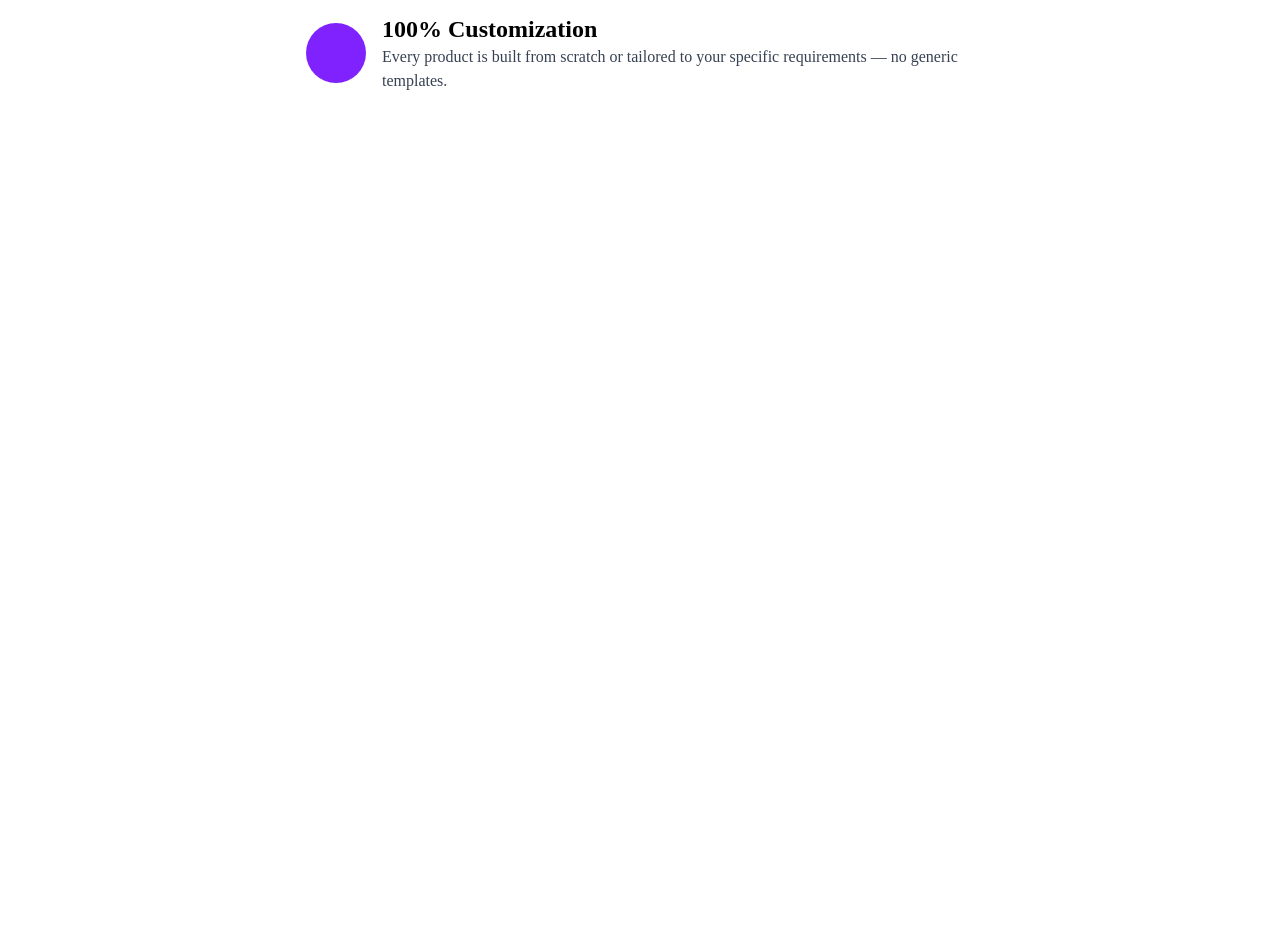
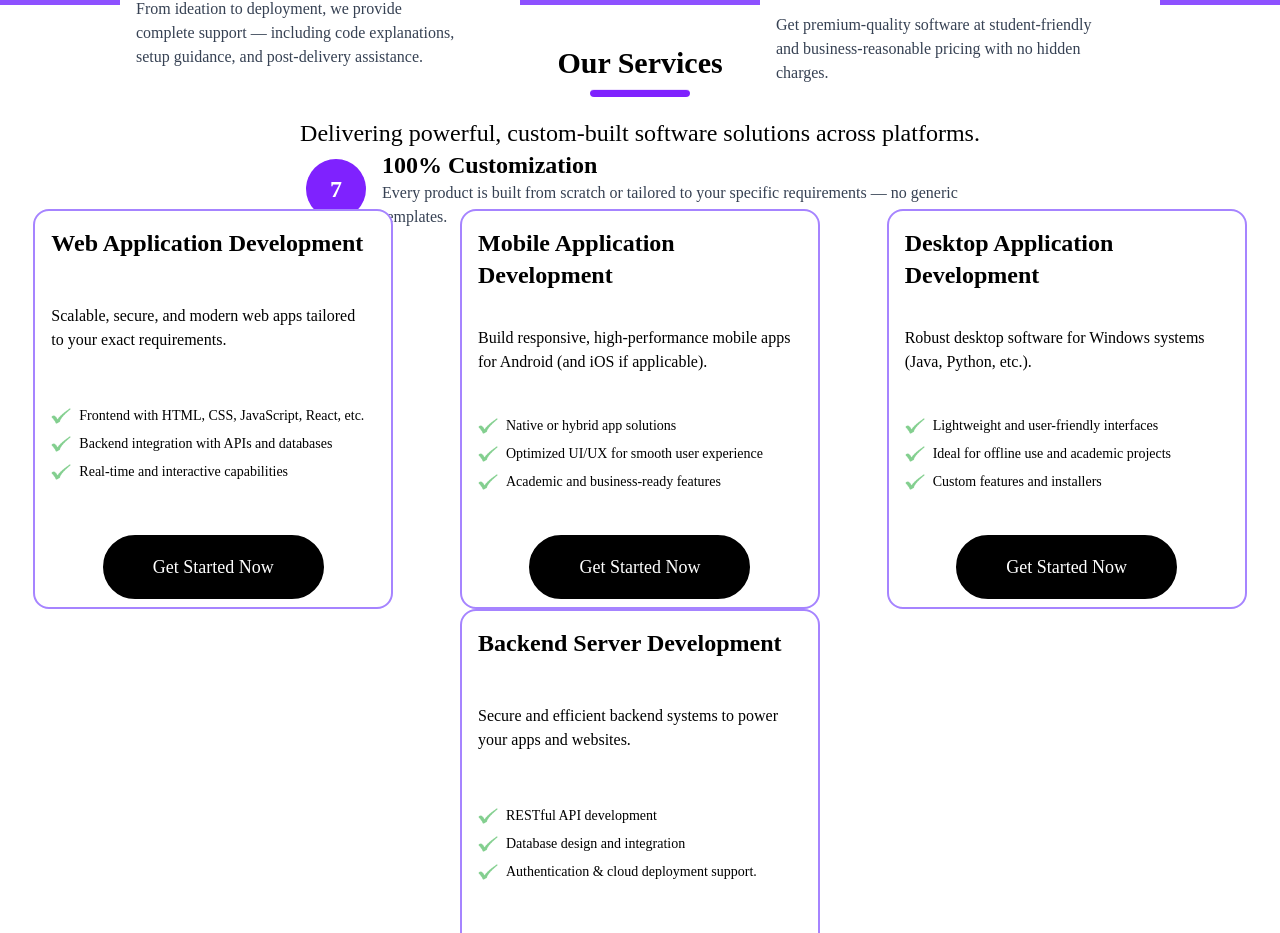
Before and after one commit to themaive/maive, a React (Vite) app: page / in a window 1280 px wide. Shown: the part 1847-2780 px from the top of the page. Before the commit the page ends 1972 px from the top, so only its background shows below. Built offline with nearby package versions, Linux system fonts and the light colour scheme.

Commit message:
Added 'Our services' section

```diff
--- a/src/components/ButtonWithText.jsx
+++ b/src/components/ButtonWithText.jsx
@@ -2,9 +2,9 @@ import React from 'react'
 
 function ButtonWithText({title, icon}) {
   return (
-    <a href="#" className='flex justify-center items-center w-fit px-20 py-4 rounded-full bg-black text-lg hover:text-black hover:bg-white transition-colors'>
-        <span className='mx-2'>{title}</span>
-        <i className={`fas fa-${icon}`}></i>
+    <a href="#" className='flex justify-center items-center border-2 border-black hover:border-2 hover:border-violet-500 w-max px-10 py-4 rounded-full bg-black text-lg hover:text-black hover:bg-white transition-colors'>
+        <span className='mx-2 capitalize'>{title}</span>
+        {icon && <i className={`fas fa-${icon}`}></i>}
     </a>
   )
 }
--- /dev/null
+++ b/src/components/DividerWithBackground.jsx
@@ -0,0 +1,9 @@
+import React from 'react'
+
+function DividerWithBackground() {
+  return (
+    <div className='h-20 bg-violet-500'></div>
+  )
+}
+
+export default DividerWithBackground
--- /dev/null
+++ b/src/components/ServiceCard.jsx
@@ -0,0 +1,35 @@
+import React, { useState } from 'react'
+import ButtonWithText from './ButtonWithText'
+import listImage from '../assets/tick.png';
+
+function ServiceCard({service}) {
+
+  return (
+    <div className='w-90 bg-white h-100 p-4 py-2 flex justify-between align-center flex-col border-2 border-violet-400 rounded-2xl cursor-default hover:bg-violet-600 transition-colors text-black hover:text-white'>
+      <h2 className="my-2 text-2xl font-semibold text-auto capitalize w-80 ">{service.service}</h2>
+      <p className="w-80 font-normal">{service.description}</p>
+
+      <ul className='w-full py-2'>
+        {/* <li className='flex justify-start items-start w-full text-sm'>
+          <img src={listImage} alt="" className="w-5 me-2" />
+          Frontend with HTML, CSS, JavaScript, React, etc.
+        </li> */}
+       {service.services.map((item) => (
+         <li key={item.id} className='my-2 flex justify-start items-start w-full text-sm'>
+          <img src={listImage} alt="" className="w-5 me-2" />
+          {item.title}
+        </li>
+       ))}
+
+
+
+      </ul>
+
+        <div className="self-center text-white">
+          <ButtonWithText title={"get started now"}></ButtonWithText>
+        </div>
+    </div>
+  )
+}
+
+export default ServiceCard
--- a/src/components/VSpacer.jsx
+++ b/src/components/VSpacer.jsx
@@ -2,7 +2,7 @@ import React from 'react'
 
 function VSpacer({height}) {
   return (
-    <div className={`min-w-auto min-h-${height} bg-black`} style={{minHeight:`calc(1rem * ${height})`}}></div>
+    <div className={`min-w-auto min-h-${height} bg-transparent`} style={{minHeight:`calc(1rem * ${height})`}}></div>
   )
 }
 
--- a/src/components/WhyCard.jsx
+++ b/src/components/WhyCard.jsx
@@ -6,10 +6,12 @@ function WhyCard({ item, isLast }) {
 
     return (
         <div className={`${style} m-4`}>
-            <div className='w-15 h-15 bg-violet-600 rounded-full'></div>
+            <div className='w-15 h-15 bg-violet-600 rounded-full flex justify-center items-center'>
+                <h2 className="font-semibold text-2xl text-white">{item.id + 1}</h2>
+            </div>
 
             <div className={`${isLast ? 'w-2/4' : ''}`}>
-                    <h2 className={`${isLast ? 'ms-4 w-fit' : 'w-80  my-4'} text-2xl text-black font-bold capitalize`}>{item.title}</h2>
+                    <h2 className={`${isLast ? 'ms-4 w-fit' : 'w-60  my-4'} text-2xl text-black font-bold capitalize`}>{item.title}</h2>
                 <p className={`
                     ${isLast ? 'ms-4' : 'w-80'} text-m font-medium text-gray-700`}>{item.description}</p>
             </div>
--- a/src/pages/HomePage.jsx
+++ b/src/pages/HomePage.jsx
@@ -4,7 +4,10 @@ import VSpacer from '../components/VSpacer'
 import ButtonWithText from '../components/ButtonWithText'
 import HeadingWithBottomBorder from '../components/HeadingWithBottomBorder'
 import WhyCard from '../components/WhyCard'
+import ServiceCard from '../components/ServiceCard'
+import DividerWithBackground from '../components/DividerWithBackground'
 
+import services from '../services/services_data.json';
 import data from '../services/why_choose_us.json';
 
 function HomePage() {
@@ -13,14 +16,16 @@ function HomePage() {
       <Header />
       <Banner />
       <div className="-z-40 bg-blue-400 absolute top-2/4 left-2/4 rounded-full blur-3xl" style={{
-        width:'50rem',
-        height:'50rem',
-        transform:'translate(-50%, -50%)',}}
+        width: '50rem',
+        height: '50rem',
+        transform: 'translate(-50%, -50%)',
+      }}
       ></div>
 
-
-
+      <DividerWithBackground />
       <WhyChooseUs></WhyChooseUs>
+      <DividerWithBackground />
+      <OurServices></OurServices>
     </div>
   )
 }
@@ -35,7 +40,7 @@ function Banner() {
       <h4 className='w-2/4 text-2xl text-center mt-10'>
         Build faster, smarter, and bolder with our cutting-edge solutions designed for the future of <br /> digital transformation
       </h4>
-        <VSpacer height={5}/>
+      <VSpacer height={5} />
       <ButtonWithText title={'Start you project'} icon={'angles-right'}></ButtonWithText>
       <VSpacer height={2} />
       <h5 className='text-lg'>Looking for pre-build projects? &nbsp;
@@ -47,14 +52,14 @@ function Banner() {
   )
 }
 
-function WhyChooseUs () {
-  return <section className='h-screen py-10 flex justify-around items-center flex-col'>
+function WhyChooseUs() {
+  return <section className='cursor-default h-screen py-10 flex justify-around items-center flex-col'>
     <HeadingWithBottomBorder heading={'why choose us?'}></HeadingWithBottomBorder>
 
     <section className="container mx-auto flex justify-around items-center flex-wrap">
       {
-        data.map((item)=> (
-          <WhyCard key={item.id} item={item} isLast={item.id == data.length - 1}/>
+        data.map((item) => (
+          <WhyCard key={item.id} item={item} isLast={item.id == data.length - 1} />
         ))
       }
     </section>
@@ -62,4 +67,25 @@ function WhyChooseUs () {
   </section>
 }
 
+function OurServices() {
+  return <section className='mx-auto container w-full py-10 h-screen'>
+    <div className="flex justify-center items-center flex-col">
+      <HeadingWithBottomBorder heading={"our services"}></HeadingWithBottomBorder>
+      <h4 className="my-5 font-medium text-black text-2xl">Delivering powerful, custom-built software solutions across platforms.</h4>
+    </div>
+
+    <div className="flex justify-around items-center flex-wrap py-10">
+      {
+        services.map((item) => (
+          <ServiceCard service={item} key={item.id} />
+        ))
+      }
+    </div>
+    <VSpacer height={5} />
+    <div className="grid justify-items-center">
+      <ButtonWithText title={'Request a custom service'} icon={''}></ButtonWithText>
+    </div>
+  </section>
+}
+
 export default HomePage
--- /dev/null
+++ b/src/services/services_data.json
@@ -0,0 +1,83 @@
+[
+    {
+        "id": 0,
+        "service": "Web Application Development",
+        "description": "Scalable, secure, and modern web apps tailored to your exact requirements.",
+        "services": [
+            {
+                "id": 0,
+                "title": "Frontend with HTML, CSS, JavaScript, React, etc."
+            },
+                       {
+                "id": 1,
+                "title": "Backend integration with APIs and databases"
+            },
+                       {
+                "id": 2,
+                "title": "Real-time and interactive capabilities"
+            }
+        ],
+        "router": "/"
+    },
+    {
+        "id": 1,
+        "service": "Mobile Application Development",
+        "description": "Build responsive, high-performance mobile apps for Android (and iOS if applicable).",
+        "services": [
+            {
+                "id": 0,
+                "title": "Native or hybrid app solutions"
+            },
+             {
+                "id": 1,
+                "title": "Optimized UI/UX for smooth user experience"
+            },
+             {
+                "id": 2,
+                "title": "Academic and business-ready features"
+            }
+
+        ],
+        "router": "/"
+    },
+    {
+        "id": 2,
+        "service": "Desktop Application Development",
+        "description": "Robust desktop software for Windows systems (Java, Python, etc.).",
+        "services": [
+            {
+                "id": 0,
+                "title": "Lightweight and user-friendly interfaces"
+            },
+             {
+                "id": 1,
+                "title": "Ideal for offline use and academic projects"
+            },
+             {
+                "id": 2,
+                "title": "Custom features and installers"
+            }
+        ],
+        "router": "/"
+    },
+    {
+        "id": 3,
+        "service": "Backend Server Development",
+        "description": "Secure and efficient backend systems to power your apps and websites.",
+        "services": [
+            {
+                "id": 0,
+                "title": "RESTful API development"
+            },
+                        {
+                "id": 1,
+                "title": "Database design and integration"
+            },
+                        {
+                "id": 2,
+                "title": "Authentication & cloud deployment support."
+            }
+        ],
+        "router": "/"
+    }
+]
```
Also changed, not shown: src/assets/tick.png (added). Lines whose indentation alone changed are shown as unchanged.
